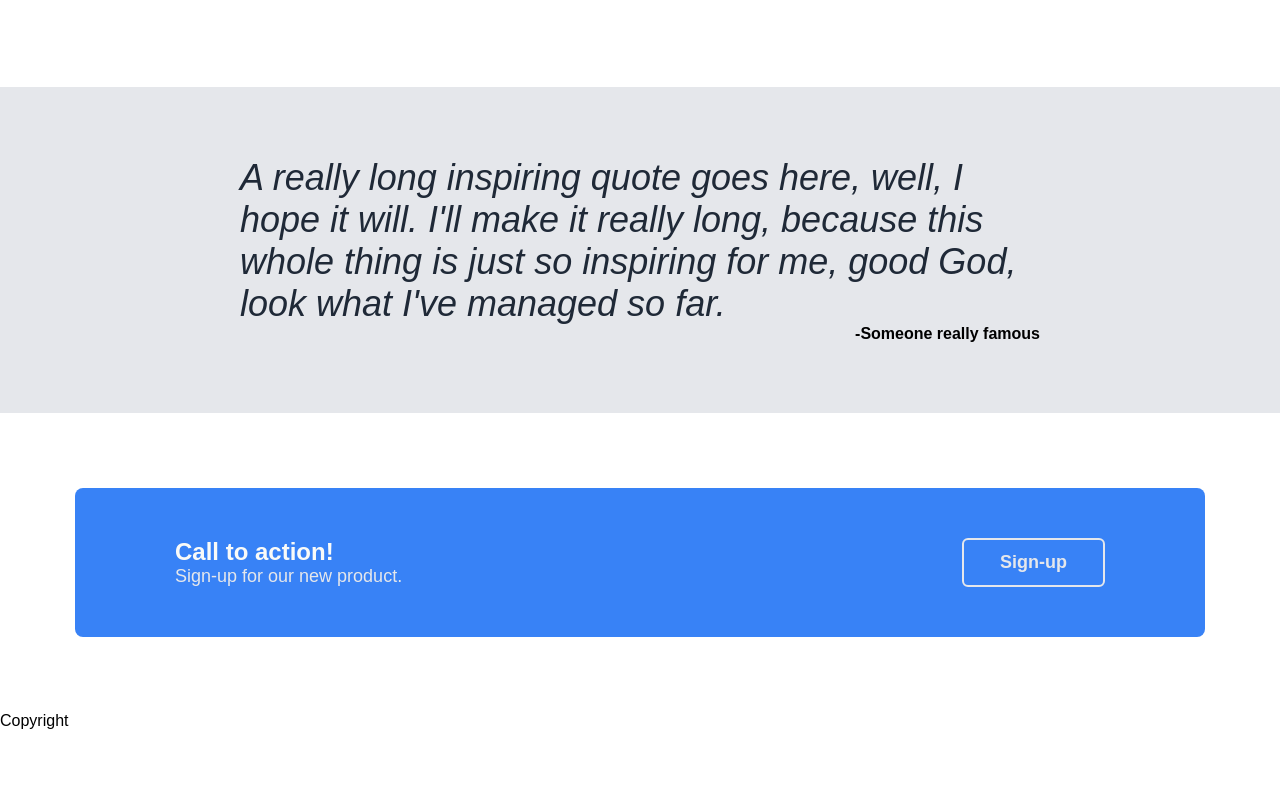
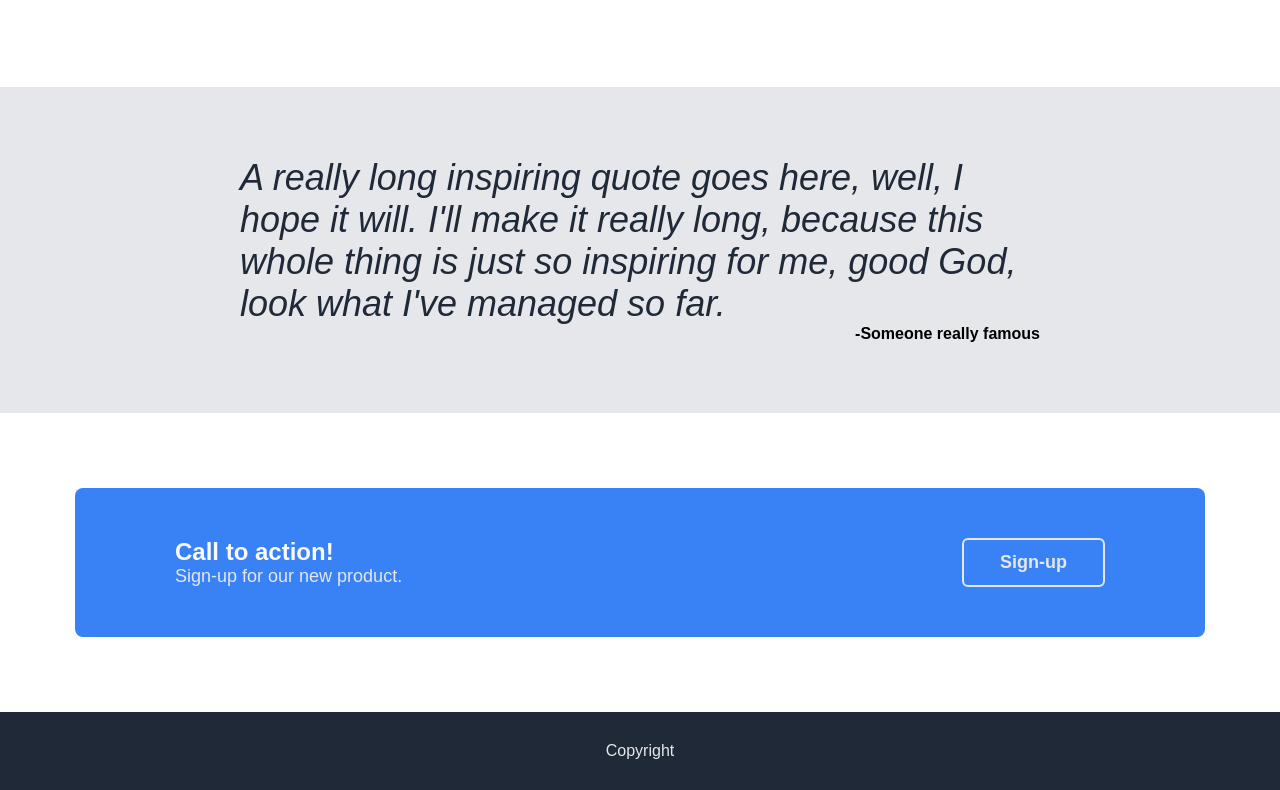
Before and after one commit to PepaHrebec/landing_page, a plain HTML site: page index.html in a window 1280 px wide. Shown: the part 828-1618 px from the top of the page. Before the commit the page ends 1558 px from the top, so only its background shows below. Drawn offline with Linux system fonts and the light colour scheme.

Commit message:
Finish prototype

```diff
--- a/index.html
+++ b/index.html
@@ -54,8 +54,6 @@
         </div>
         <button class="blue-button">Sign-up</button>
     </div>
+<div class="footer">Copyright</div>
 </body>
-<footer>
-    <div class="footer-text">Copyright</div>
-</footer>
 </html>
--- a/styles.css
+++ b/styles.css
@@ -141,3 +141,12 @@ ul {
     font-weight: bold;
     font-size: large;
 }
+
+.footer {
+    display: flex;
+    background-color: #1F2937;
+    color: #E5E7EB;
+    justify-content: center;
+    align-items: center;
+    padding: 30px;
+}
```
